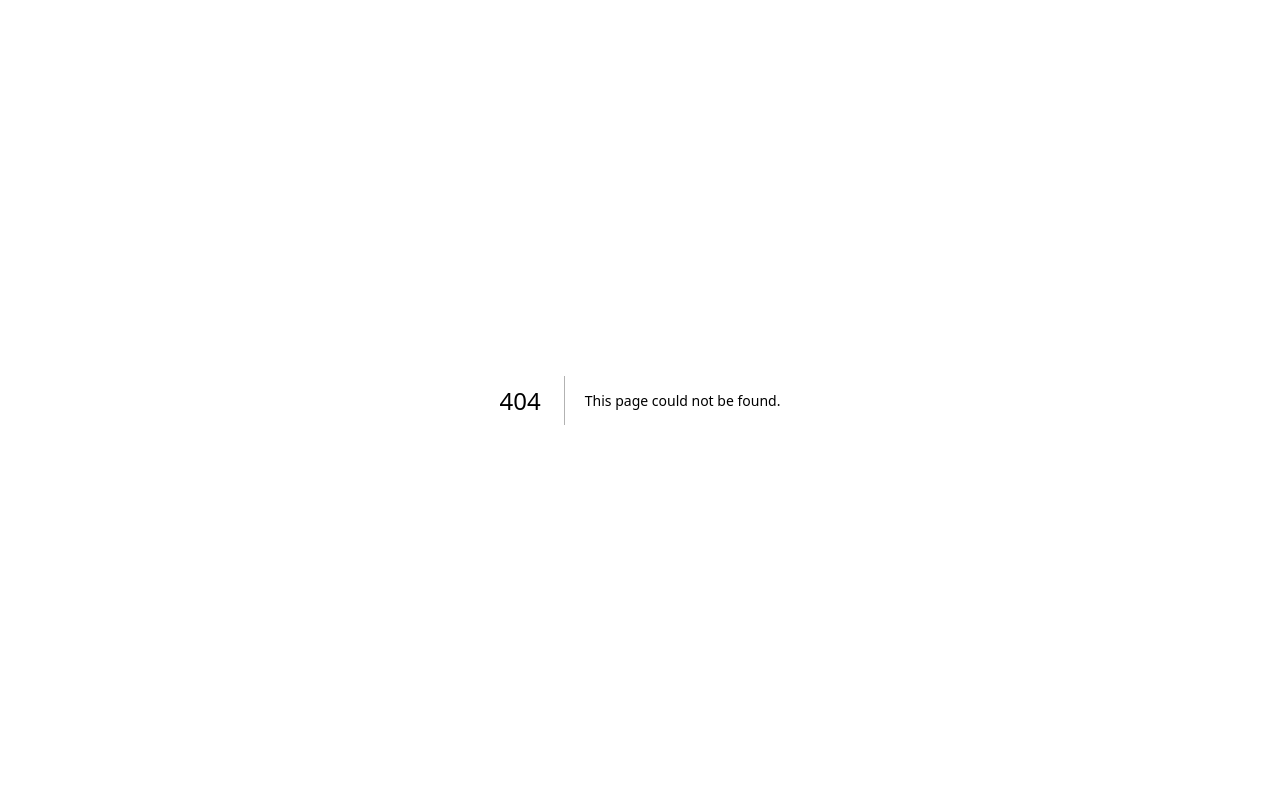
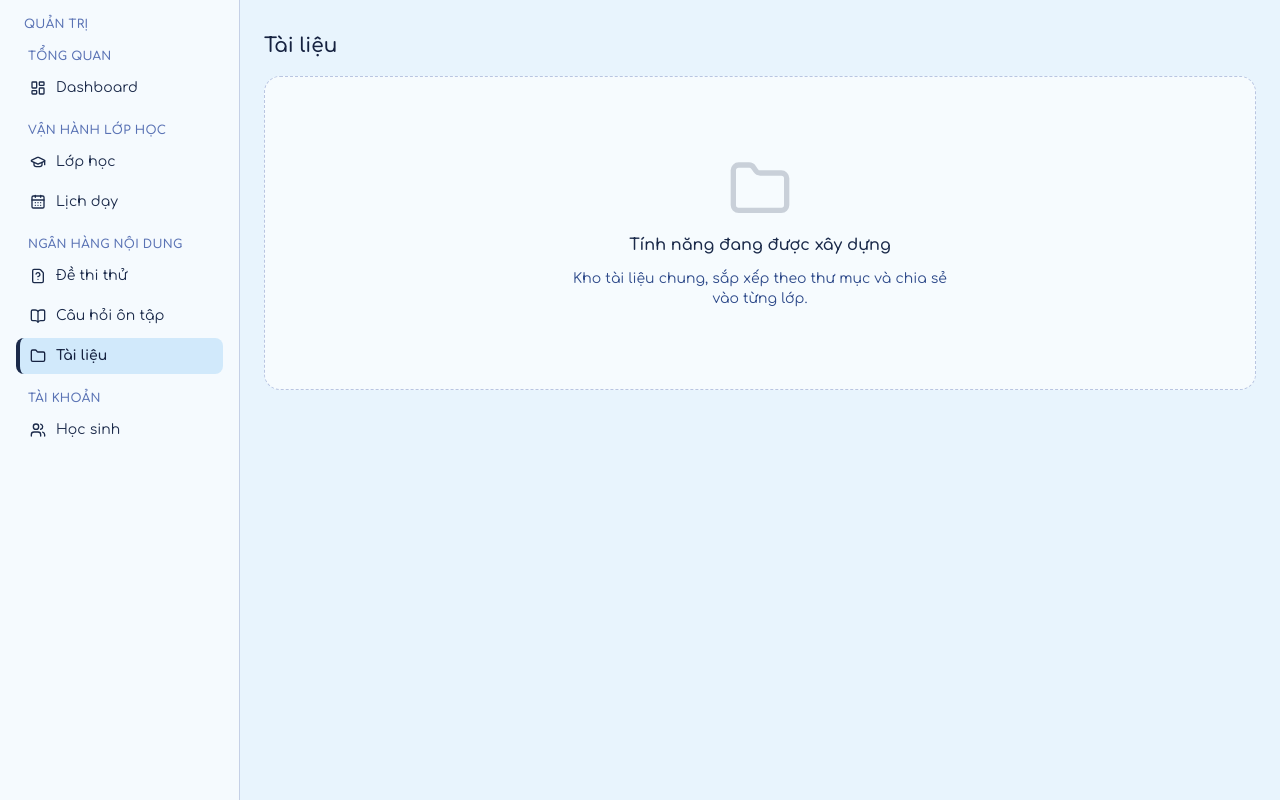
Before and after one commit to Huyen-Thuong-118/bqd-math, a Next.js app: page /admin/tai-lieu in a window 1280 px wide. Before the commit this address had no page. Built offline with nearby package versions, Linux system fonts and the light colour scheme.

Commit message:
feat(admin): 3 trang stub 'đang xây dựng' cho đề thi/câu hỏi ôn tập/tài liệu

```diff
--- /dev/null
+++ b/src/app/admin/cau-hoi-on-tap/page.tsx
@@ -0,0 +1,22 @@
+import type { Metadata } from "next";
+import { BookOpen } from "lucide-react";
+
+import { AdminPlaceholder } from "@/components/layout/AdminPlaceholder";
+
+export const metadata: Metadata = {
+  title: "Câu hỏi ôn tập | BQD Math",
+};
+
+// Stub — model Chapter/ReviewQuestion đã có sẵn trong schema, đủ dữ liệu để
+// dựng UI thật ở prompt sau.
+export default function AdminReviewQuestionsPage() {
+  return (
+    <section className="space-y-4">
+      <h1 className="text-xl font-semibold text-navy-600">Câu hỏi ôn tập</h1>
+      <AdminPlaceholder
+        icon={BookOpen}
+        description="Ngân hàng câu hỏi ôn tập theo chương, dùng lại cho nhiều lớp."
+      />
+    </section>
+  );
+}
--- a/src/app/admin/de-thi/page.tsx
+++ b/src/app/admin/de-thi/page.tsx
@@ -1,9 +1,22 @@
-// Admin: danh sách đề thi đã tạo, chỉnh sửa cài đặt (thời gian, ẩn/hiện đáp án...).
+import type { Metadata } from "next";
+import { FileQuestionMark } from "lucide-react";
+
+import { AdminPlaceholder } from "@/components/layout/AdminPlaceholder";
+
+export const metadata: Metadata = {
+  title: "Đề thi thử | BQD Math",
+};
+
+// Stub — UI thật (bảng danh sách + gán đề vào lớp) sẽ làm ở prompt sau.
+// KHÔNG đụng app/admin/de-thi/tao-moi/ — route đó đã có sẵn, tách riêng.
 export default function AdminExamsPage() {
   return (
     <section className="space-y-4">
-      <h1 className="text-xl font-semibold text-navy-600">Quản lý đề thi</h1>
-      {/* TODO: bảng danh sách đề + nút "Tạo đề mới" -> /admin/de-thi/tao-moi */}
+      <h1 className="text-xl font-semibold text-navy-600">Đề thi thử</h1>
+      <AdminPlaceholder
+        icon={FileQuestionMark}
+        description="Quản lý đề thi thử của tất cả các lớp, tìm kiếm và gán đề vào lớp học."
+      />
     </section>
   );
 }
--- /dev/null
+++ b/src/app/admin/tai-lieu/page.tsx
@@ -0,0 +1,22 @@
+import type { Metadata } from "next";
+import { Folder } from "lucide-react";
+
+import { AdminPlaceholder } from "@/components/layout/AdminPlaceholder";
+
+export const metadata: Metadata = {
+  title: "Tài liệu | BQD Math",
+};
+
+// Stub — model Folder/Document đã có sẵn trong schema, đủ dữ liệu để dựng
+// UI thật ở prompt sau.
+export default function AdminDocumentsPage() {
+  return (
+    <section className="space-y-4">
+      <h1 className="text-xl font-semibold text-navy-600">Tài liệu</h1>
+      <AdminPlaceholder
+        icon={Folder}
+        description="Kho tài liệu chung, sắp xếp theo thư mục và chia sẻ vào từng lớp."
+      />
+    </section>
+  );
+}
```
